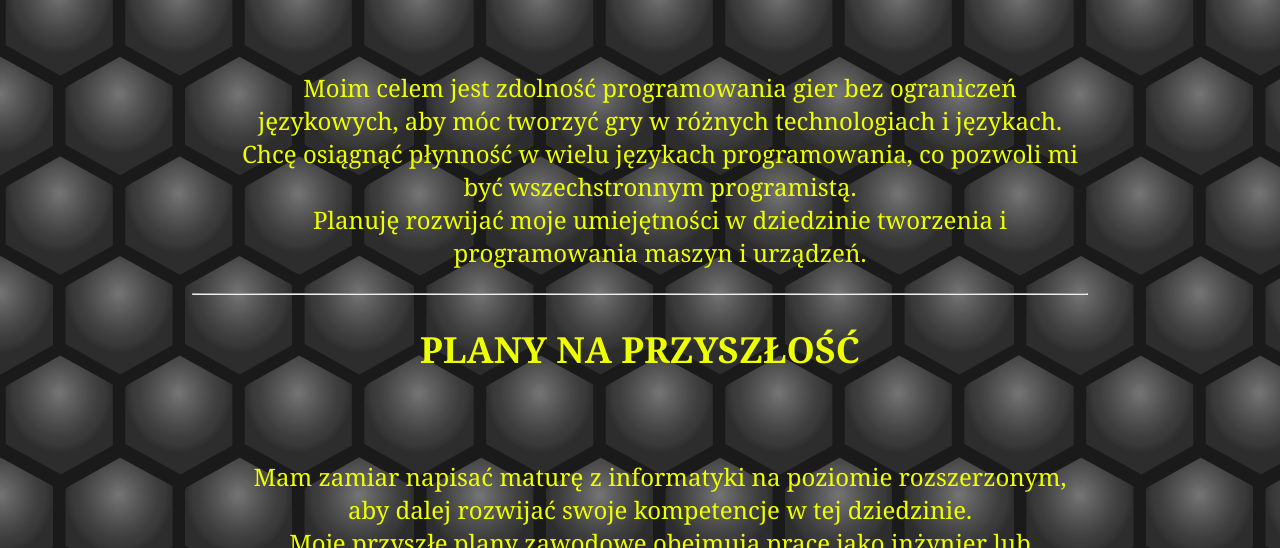
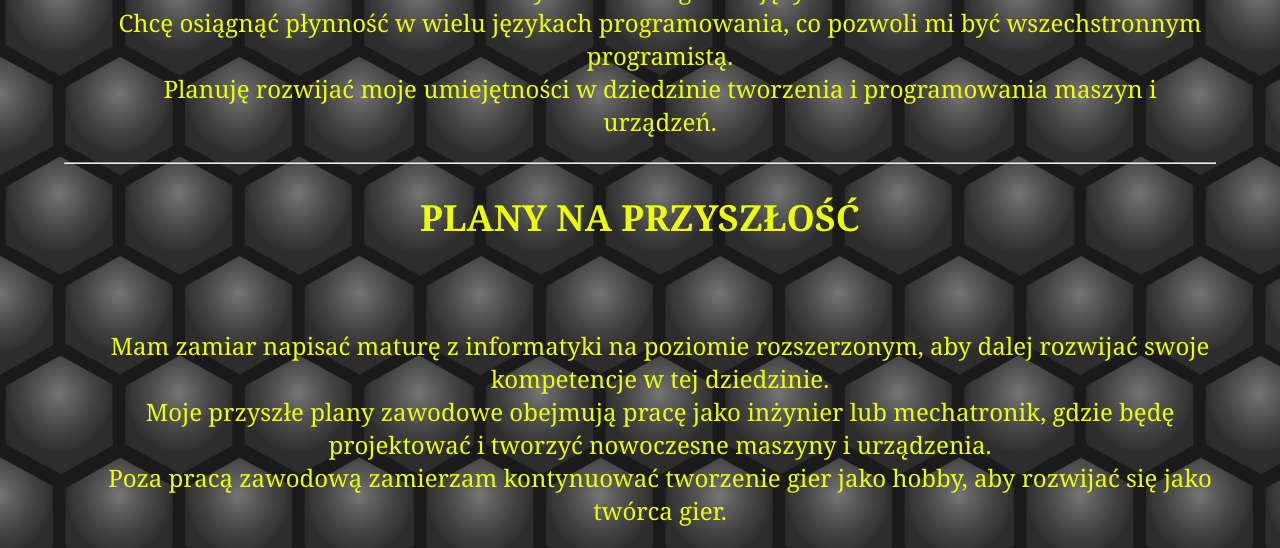
Before and after one commit to Janlegian/NowastronaJanlegian.github.io, a plain HTML site: page index.html in a window 1280 px wide. Shown: the part 649-1197 px from the top of the page. Drawn offline with Linux system fonts and the light colour scheme.

Commit message:
Update style.css

```diff
--- a/style.css
+++ b/style.css
@@ -1,7 +1,7 @@
 body {
-  margin-left: 15%;
-  margin-right: 15%;
-  margin-top: 10%;
+  margin-left: 5%;
+  margin-right: 5%;
+  margin-top: 2%;
     background: lightblue url("gbg.png");
     color: rgb(238, 255, 0);
     font-family: Georgia, 'Times New Roman', Times, serif;
```
